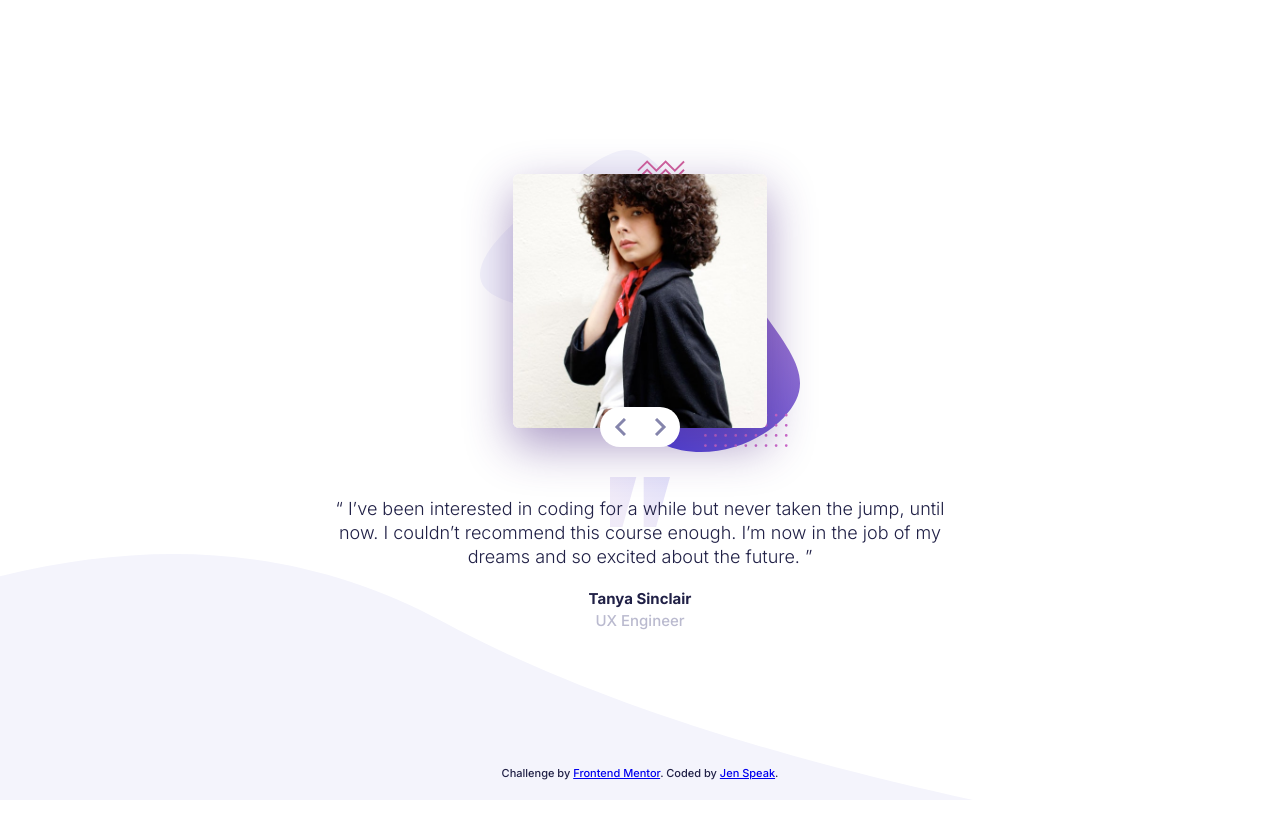
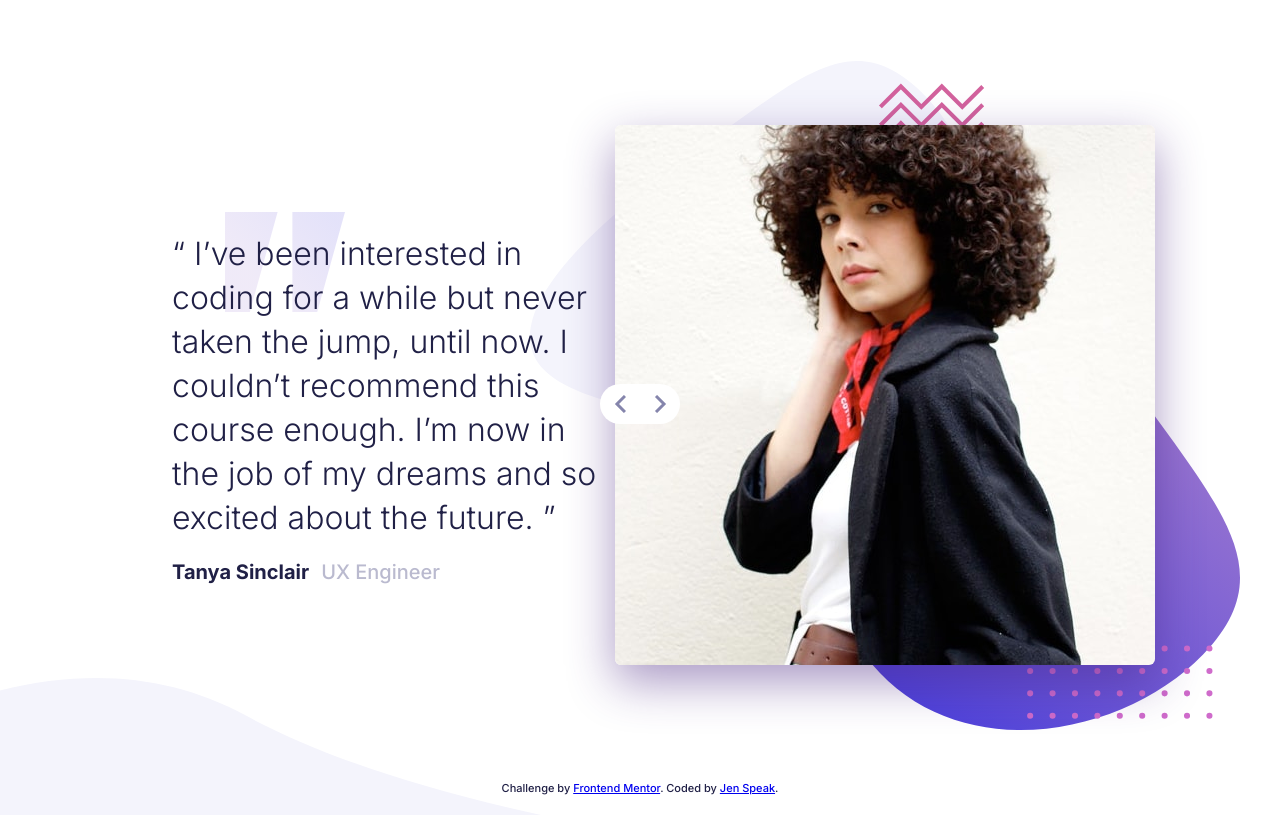
Before and after one commit to En-Jen/testimonial-slider, a website: page index.html in a window 1280 px wide. Drawn offline with Linux system fonts and the light colour scheme.

Commit message:
added media queries

```diff
--- a/sass/main.scss
+++ b/sass/main.scss
@@ -36,11 +36,26 @@ body {
     justify-content: center;
     align-items: center;
     position: relative;
+
+    @media screen and (min-width: 900px) {
+        background-size: 42.3%;
+    }
 }
 
 .container {
     width: 100%;
-    max-width: 70rem;
+    max-width: 68rem;
+
+    @media screen and (min-width: 900px) {
+        max-width: 110rem;
+        padding: 4rem;
+    }
+
+    @media screen and (min-width: 1200px) {
+        max-width: 160rem;
+    }
+
+
 }
 
 .slider {
@@ -52,34 +67,79 @@ body {
     width: 100%;
     text-align: center;
 
+    @media screen and (min-width: 900px) {
+        display: flex;
+        flex-direction: row-reverse;
+        align-items: center;
+        text-align: left;
+    }
+
     &__img-container {
         width: 100%;
         background-image: url(../img/pattern-bg.svg);
         background-repeat: no-repeat;
         background-size: contain;
         background-position: center;
-        padding: 2.4rem;
+        padding: 2.8rem;
         display: flex;
         align-items: center;
         justify-content: center;
         margin-bottom: 2.5rem;
+
+        @media screen and (min-width: 600px) {
+            padding: 3.5rem;
+        }
+
+        @media screen and (min-width: 900px) {
+            padding: 5.5rem;
+        }
+
+        @media screen and (min-width: 1200px) {
+            padding: 8.5rem;
+        }
     }
 
     &__img {
         display: block;
         //max-width: 77%;
-        width: 25.4rem;
+        //width: 25.4rem;
+        width: 18rem;
         border-radius: 6px;
         box-shadow: 0 17px 47px rgba(76, 40, 131, 0.479);
+
+        @media screen and (min-width: 340px) {
+            width: 25.4rem;
+        }
+
+        @media screen and (min-width: 600px) {
+            width: 34rem;
+        }
+
+        @media screen and (min-width: 900px) {
+            width: 40rem;
+        }
+
+        @media screen and (min-width: 1200px) {
+            width: 54rem;
+        }
     }
 
     &__text {
         padding: 2rem 3.2rem;
         background-image: url(../img/pattern-quotes.svg);
         background-repeat: no-repeat;
-        //background-size: 15%;
         background-size: 60px;
         background-position: top;
+
+        @media screen and (min-width: 900px) {
+            transform: translateX(10rem);
+            background-position: 23% 0%;
+            background-size: 80px;
+        }
+
+        @media screen and (min-width: 1200px) {
+            background-size: 120px;
+        }
     }
 
     &__quote {
@@ -87,23 +147,50 @@ body {
         line-height: 2.4rem;
         font-weight: 300;
         margin-bottom: 2rem;
+
+        @media screen and (min-width: 900px) {
+            font-size: 2.4rem;
+            line-height: 3rem;
+        }
+
+        @media screen and (min-width: 1200px) {
+            font-size: 3.2rem;
+            line-height: 4.4rem;
+        }
     }
 
     &__author {
         display: flex;
         flex-direction: column;
+
+        @media screen and (min-width: 900px) {
+            flex-direction: row;
+        }
     }
 
     &__name {
         font-size: 1.5rem;
         font-weight: 700;
         margin-bottom: .3rem;
+
+        @media screen and (min-width: 900px) {
+            margin-bottom: 0;
+            margin-right: 1.2rem;
+        }
+
+        @media screen and (min-width: 1200px) {
+            font-size: 2rem;
+        }
     }
 
     &__job {
         color: $color-gray;
         font-size: 1.5rem;
         font-weight: 500;
+
+        @media screen and (min-width: 1200px) {
+            font-size: 2rem;
+        }
     }
 }
 
@@ -120,9 +207,17 @@ body {
     border-radius: 50px;
     overflow: hidden;
     position: absolute;
-    top: 257px;
+    top: 183px;
     left: 50%;
     transform: translateX(-50%);
+
+    @media screen and (min-width: 340px) {
+        top: 257px;
+    }
+
+    @media screen and (min-width: 600px) {
+        top: 344px;
+    }
 
     .prev, .next {
         width: 50%;
@@ -160,58 +255,3 @@ body {
     }
 
 }
-
-
-
-// .container {
-//     padding: 2.425rem;
-//     min-height: 100vh;
-//     width: 100%;
-//     display: flex;
-//     justify-content: center;
-//     align-items: center;
-// }
-
-// .slider {
-//     display: block;
-//     width: 100%;
-//     height: 100%;
-//     max-width: 850px;
-//     margin: 0 auto;
-// }
-
-// .slide {
-//     width: 100%;
-//     height: 100%;
-//     display: flex;
-//     flex-direction: column;
-//     justify-content: center;
-//     text-align: center;
-
-//     &__img-container {
-//         //width: 100%;
-//         //height: 100%;
-//         width: 32.65rem;
-//         height: 30.75rem;
-//         background-image: url(../img/pattern-bg.svg);
-//         background-repeat: no-repeat;
-//         background-size: contain;
-//         background-position: center;
-//         display: flex;
-//         align-items: center;
-//         justify-content: center;
-//     }
-
-//     &__img {
-//         display: block;
-//         width: 25.4rem;
-//         height: 25.3rem;
-//         //width: 77.7%;
-//         //height: 77.7%;
-//         margin: 0 auto;
-//     }
-
-//     &__text {
-//         //text-align: center;
-//     }
-// }
```
Also changed, not shown: css/style.css.
